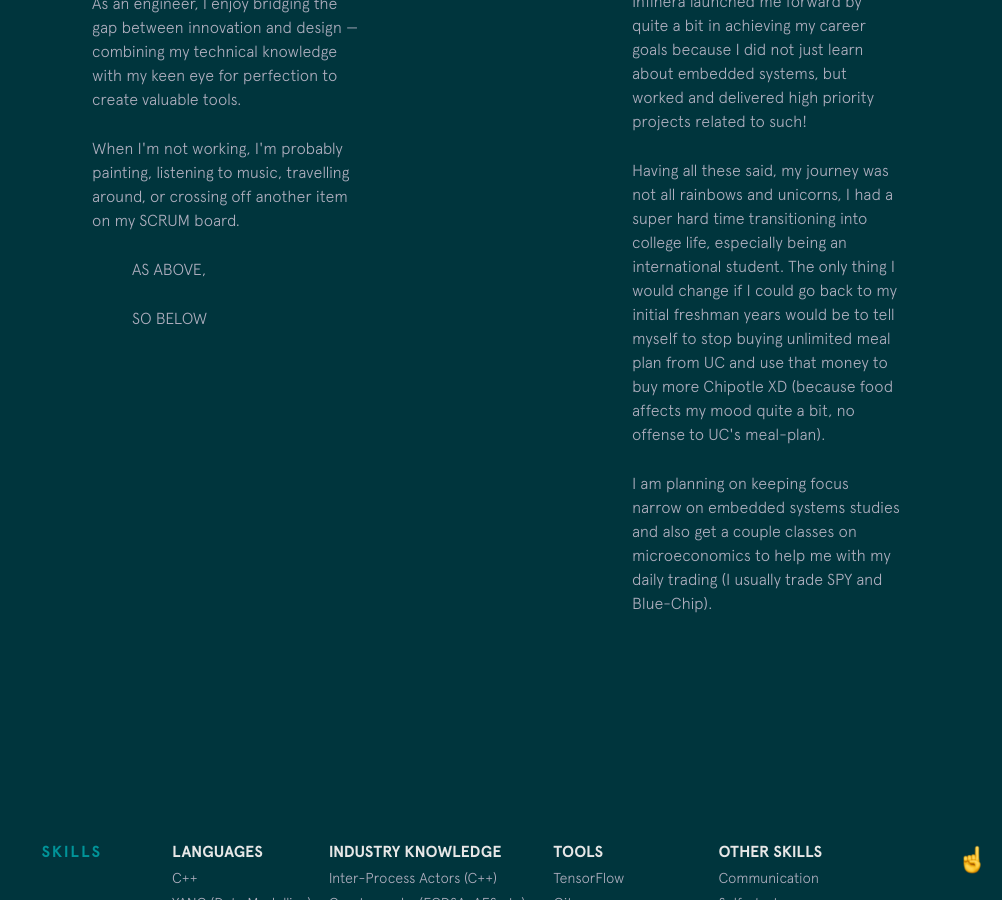
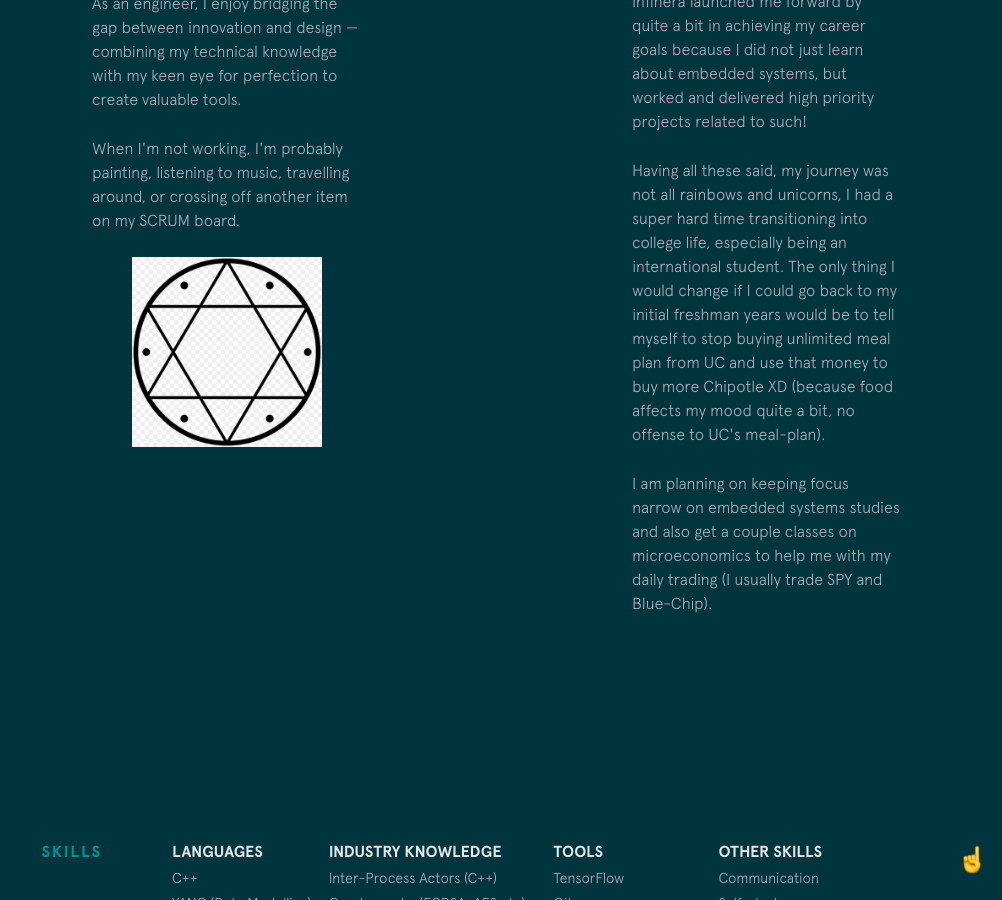
Before and after one commit to mareep-raljodid/portfolio, a Jekyll site: the page built from index.html, in a window 1280 px wide and 900 px high, scrolled down 1348 px. Shown: the whole window, without its empty margins (278-1280 px from the left). Built offline with Jekyll 4.4.1, drawn with Linux system fonts in a browser that asks for light colours; nearby versions of some CDN libraries.

Commit message:
some stuff

```diff
--- a/_includes/background.html
+++ b/_includes/background.html
@@ -21,8 +21,7 @@
 <p>
 </p>
     <blockquote>
-      <p style="font-family:"Brush Script MT", cursive;color:green;"font-size:30px"">AS ABOVE,</p>
-      <p style="font-family:"Brush Script MT", cursive;color:green;"font-size:30px"">SO BELOW</p>
+	<img src="{{site.baseurl}}/img/aasb.png" alt="As Abobe, So Below.">
     </blockquote>
   </div>
 
```
Also changed, not shown: img/aasb.png (added), 3 other files.
